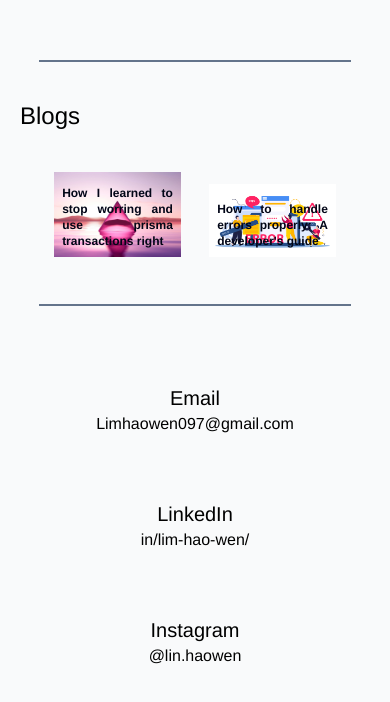
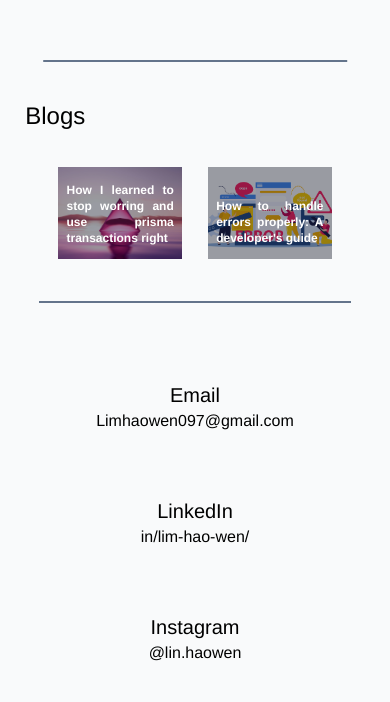
Before and after one commit to LimHaoWen/Resume, a React (Vite) app: page / in a window 390 px wide. Shown: the part 2832-3534 px from the top of the page. Built offline with nearby package versions, Linux system fonts and the light colour scheme.

Commit message:
Update blog card

```diff
--- a/src/components/cards/blogcard.jsx
+++ b/src/components/cards/blogcard.jsx
@@ -3,10 +3,11 @@ const Blogcard = ({ href, src, alt, customWidth, leftRightMargin, title }) => {
 
     return(
         <>
-        <div className="w-1/2 h-auto md:h-64 lg:h-80 inline-flex items-center justify-center hover:scale-[1.1] ease-out transition-transform duration-300">
+        <div className="w-1/2 h-32 md:h-64 lg:h-80 inline-flex items-center justify-center hover:scale-[1.1] ease-out transition-transform duration-300">
             <a href={ href } target="_blank" rel="noreferrer" className={`relative h-[90%] ${leftRightMargin} ${cardWidth}`}>
-                <img className={`w-full h-[80%] max-md:mt-10 object-cover`} src={ src } alt={ alt } />
-                <p className="absolute bottom-0 left-0 w-full bg-opacity-50 text-justify text-black dark:text-white font-semibold p-2 text-xs md:text-sm">
+                <img className={`w-full h-[80%] max-md:mt-7 object-cover`} src={ src } alt={ alt } />
+                <div class="absolute inset-0 h-[80%] max-md:mt-7 md:invisible bg-black/40"></div>
+                <p className="absolute bottom-0 left-0 w-full max-md:mt-12 bg-opacity-50 text-justify text-white md:text-black dark:text-white font-semibold p-2 text-xs md:text-sm">
                 { title }</p>
             </a>
         </div>
```
